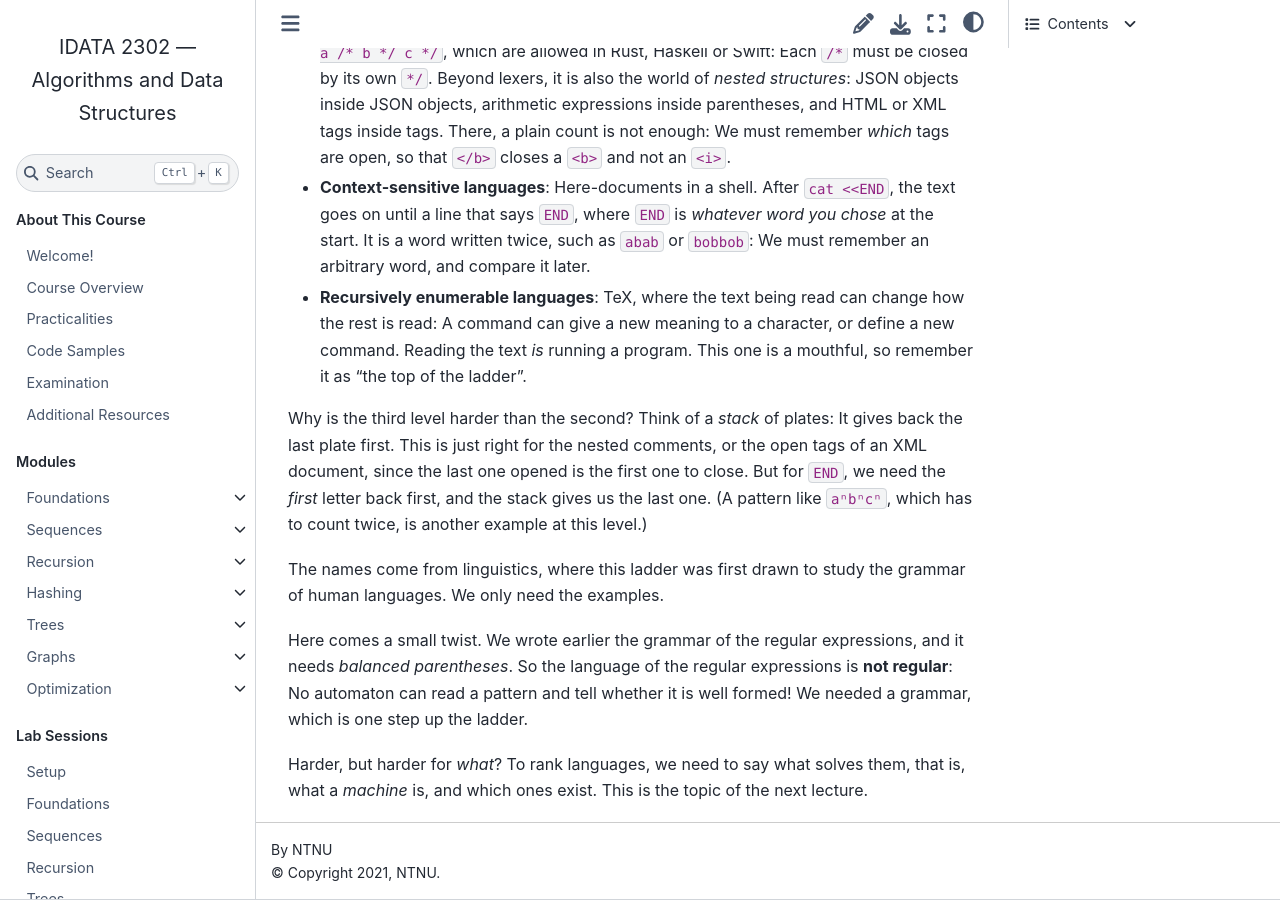
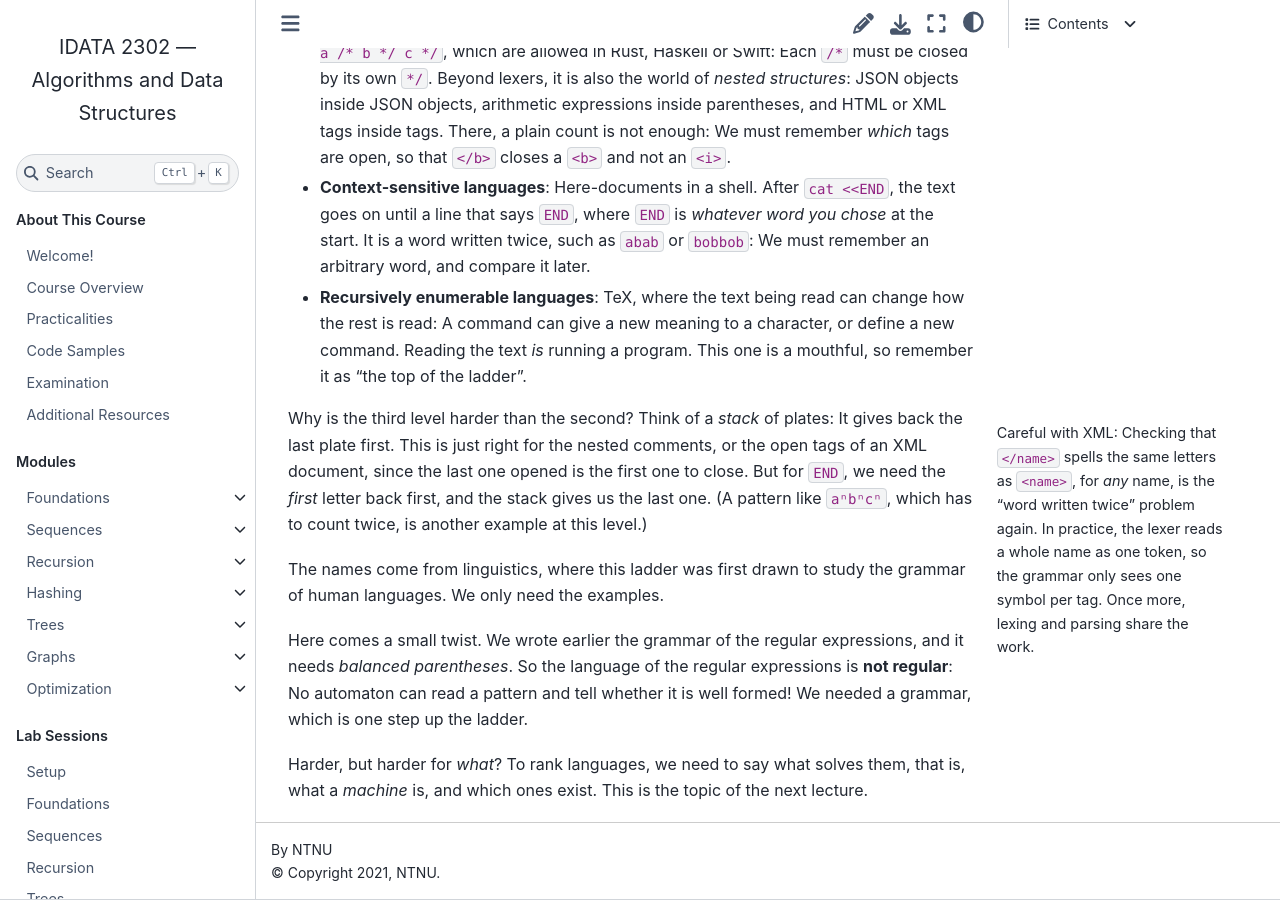
Before and after one commit to fchauvel/ntnu-idata2302-website, a Sphinx documentation site: the page built from source/theory/regex/index.rst, in a window 1280 px wide and 900 px high, scrolled down 10184 px. Built offline with Sphinx 7.4.7 and the Sphinx Book theme 1.1.4, drawn with Linux system fonts in a browser that asks for light colours.

Commit message:
content: add a margin note on matching tag names in XML
Co-Authored-By: Claude Sonnet 5.5 <noreply@anthropic.com>

```diff
--- a/source/theory/regex/index.rst
+++ b/source/theory/regex/index.rst
@@ -774,6 +774,14 @@ ladder, with an example at each level.
   program. This one is a mouthful, so remember it as "the top of the
   ladder".
 
+.. margin::
+
+   Careful with XML: Checking that ``</name>`` spells the same letters
+   as ``<name>``, for *any* name, is the "word written twice" problem
+   again. In practice, the lexer reads a whole name as one token, so the
+   grammar only sees one symbol per tag. Once more, lexing and parsing
+   share the work.
+
 Why is the third level harder than the second? Think of a *stack* of
 plates: It gives back the last plate first. This is just right for the
 nested comments, or the open tags of an XML document, since the last one
```
